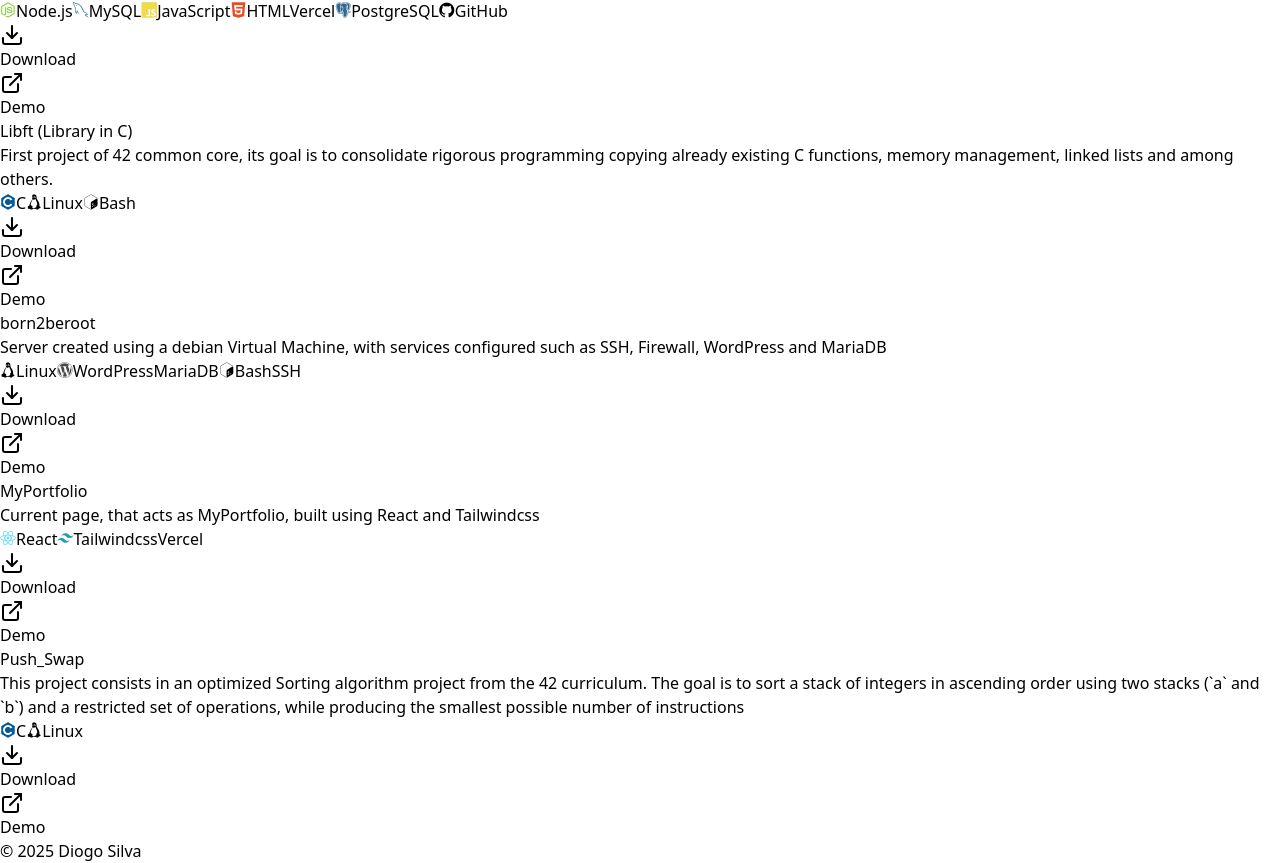
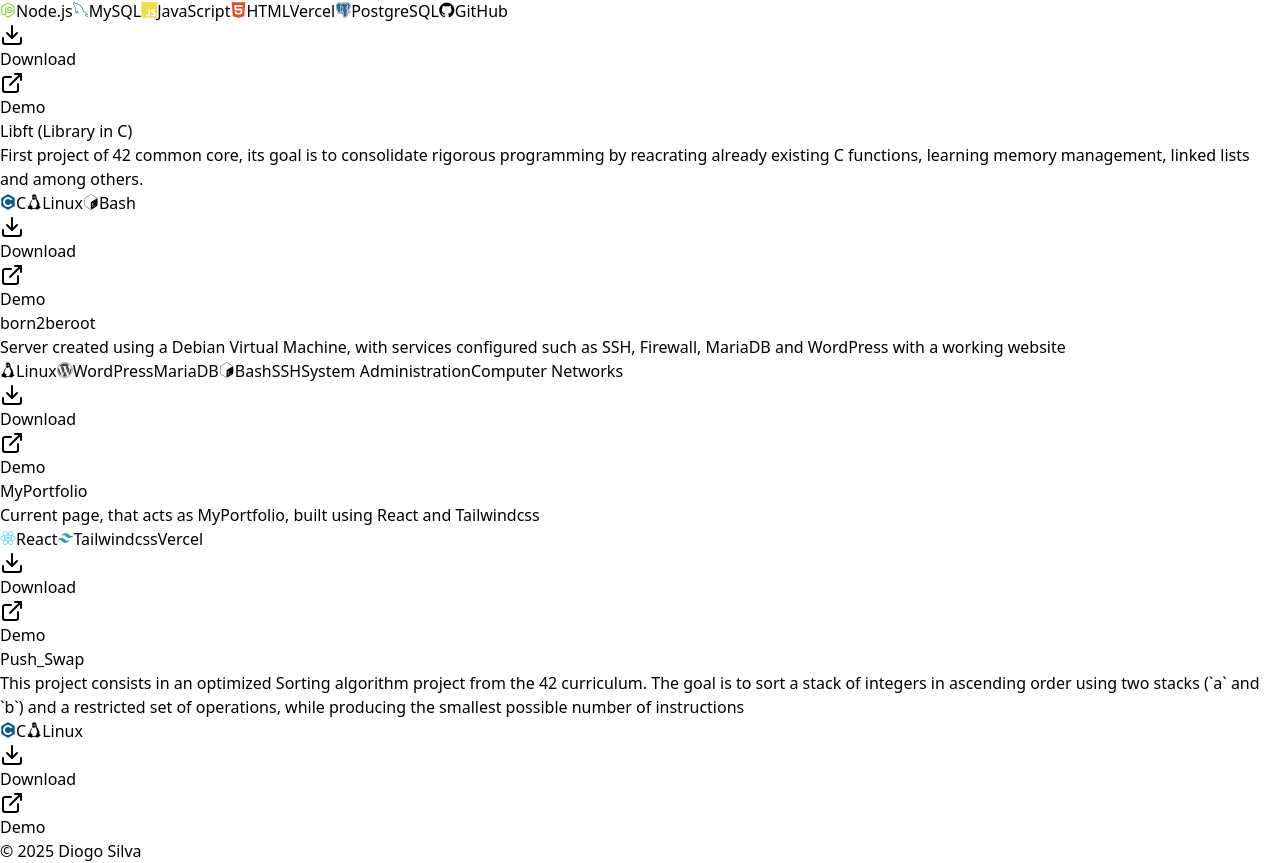
Before and after one commit to sylvzzz/Portfolio, a React (Vite) app: page / in a window 1280 px wide. Shown: the part 1609-2472 px from the top of the page. Built offline with nearby package versions, Linux system fonts and the light colour scheme.

Commit message:
refining born2beroot description

```diff
--- a/src/app.jsx
+++ b/src/app.jsx
@@ -68,7 +68,7 @@ export default function Portfolio() {
     {
       id: 5,
       name: "Libft (Library in C)",
-      description: "First project of 42 common core, its goal is to consolidate rigorous programming copying already existing C functions, memory management, linked lists and among others.",
+      description: "First project of 42 common core, its goal is to consolidate rigorous programming by reacrating already existing C functions, learning memory management, linked lists and among others.",
       tech: [
         { name: "C", icon: "devicon-c-plain colored" },
         { name: "Linux", icon: "devicon-linux-plain" },
@@ -80,13 +80,15 @@ export default function Portfolio() {
     {
       id: 6,
       name: "born2beroot",
-      description: "Server created using a debian Virtual Machine, with services configured such as SSH, Firewall, WordPress and MariaDB",
+      description: "Server created using a Debian Virtual Machine, with services configured such as SSH, Firewall, MariaDB and WordPress with a working website",
       tech: [
         { name: "Linux", icon: "devicon-linux-plain" },
         { name: "WordPress", icon: "devicon-wordpress-plain colored" },
         { name: "MariaDB", icon: "devicon-mariadb-plain colored" },
         { name: "Bash", icon: "devicon-bash-plain" },
         { name: "SSH", icon: null },
+        { name: "System Administration", icon: null },
+        { name: "Computer Networks", icon: null },
       ],
       downloadUrl: "#",
       demoUrl: "#"
```
